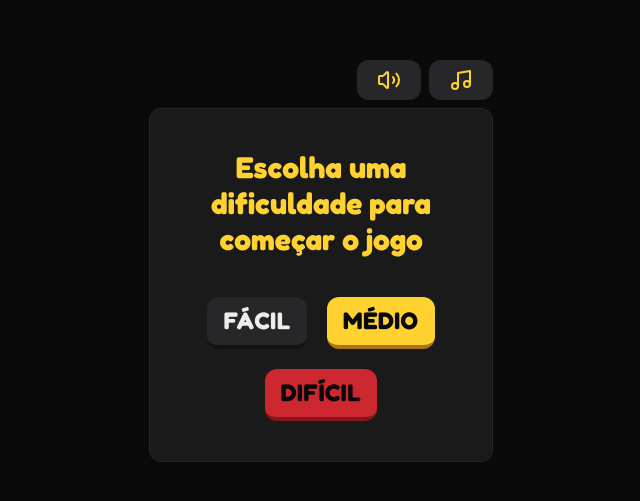
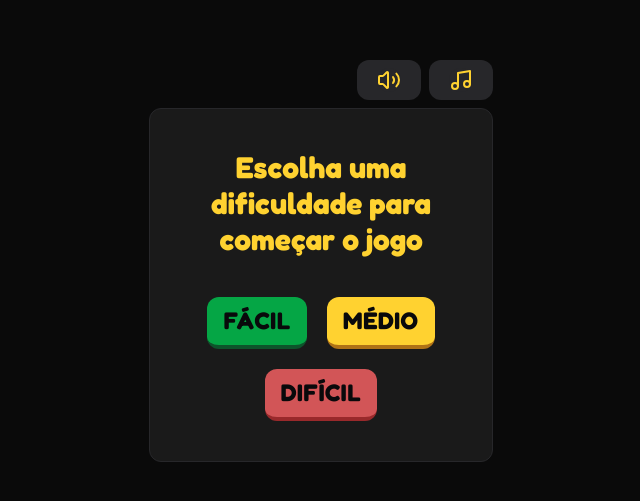
Before and after one commit to silvaezequias/campo-minado, a Next.js app: page / in a window 1280 px wide. Shown: the part 139-640 px from the top of the page, without its empty margins (319-959 px from the left). Built offline with nearby package versions, Linux system fonts and the light colour scheme.

Commit message:
fix: ajust buttons stlyes

```diff
--- a/app/page.tsx
+++ b/app/page.tsx
@@ -254,7 +254,7 @@ function StartGame({ game }: StartGameProps) {
       <div className="flex gap-5 flex-wrap justify-center">
         <Button
           className="text-xl md:text-2xl w-full md:w-fit"
-          variant="default"
+          variant="success"
           onClick={() => handleStart("easy")}
         >
           Fácil
--- a/components/Board.tsx
+++ b/components/Board.tsx
@@ -107,13 +107,13 @@ export function getCellIconColor({
   currentState,
 }: GetCellIconColorProps): string {
   if (currentState === "LOST") {
-    if (cell.isTriggered) return "text-red-500 border-red-500/30";
-    if (cell.isFlagged && cell.isMine) return "text-red-500 border-red-500";
-    if (cell.isFlagged && !cell.isMine) return "text-red-500 border-red-500/20";
-    if (cell.isFlagged) return "fill-red-500 text-red-500";
+    if (cell.isTriggered) return "text-red-400 border-red-400/30";
+    if (cell.isFlagged && cell.isMine) return "text-red-400 border-red-400";
+    if (cell.isFlagged && !cell.isMine) return "text-red-400 border-red-400/20";
+    if (cell.isFlagged) return "fill-red-400 text-red-400";
     if (cell.isMine) return "fill-zinc-950 text-zinc-950";
   } else if (currentState === "PLAYING" || currentState === "WON") {
-    if (cell.isFlagged) return "fill-red-500 text-red-500 border-red-500/20";
+    if (cell.isFlagged) return "fill-red-400 text-red-400 border-red-400/20";
   }
 
   return "";
--- a/components/Button.tsx
+++ b/components/Button.tsx
@@ -52,8 +52,8 @@ export const Button = ({
     default: "bg-zinc-800 border-neutral-950/70 ",
     primary: "bg-amber-300 border-amber-900/60 text-zinc-950",
     secondary: "bg-amber-300/60 border-amber-900/40 text-zinc-950/50",
-    danger: "bg-red-500/80 border-red-900 text-zinc-950",
-    success: "bg-zinc-900 ring ring-lime-500 text-lime-500",
+    danger: "bg-red-400/80 border-red-900/70 text-zinc-950",
+    success: "bg-green-500/80 border-green-900 text-zinc-950",
     outline: "text-amber-300 border border-amber-300/60",
     ghost: "text-white border-none",
   }[variant];
@@ -97,7 +97,7 @@ export const Button = ({
     primary: "hover:opacity-80 cursor-pointer",
     secondary: "hover:opacity-80 cursor-pointer",
     danger: "hover:opacity-80 cursor-pointer",
-    success: "hover:bg-zinc-950 cursor-pointer",
+    success: "hover:opacity-80  cursor-pointer",
     outline: "hover:bg-zinc-800 cursor-pointer",
     ghost: "hover:bg-zinc-800 cursor-pointer",
   }[variant];
```
